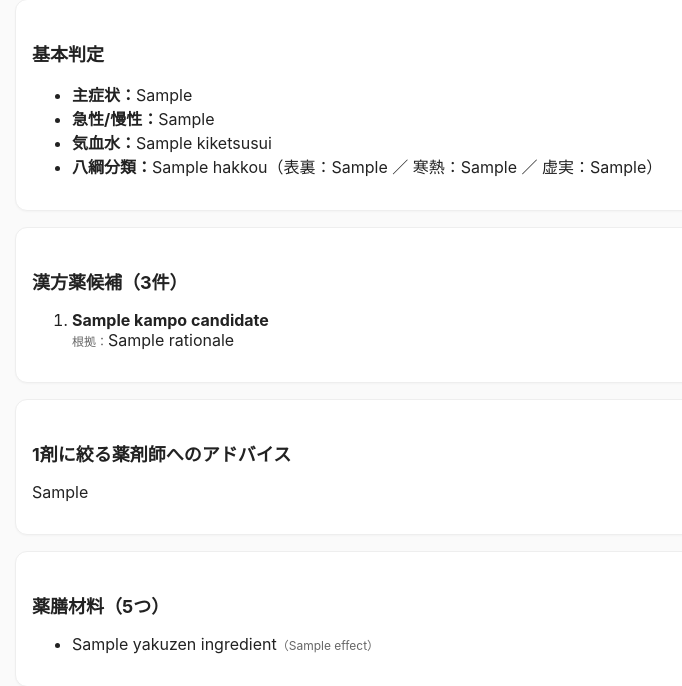
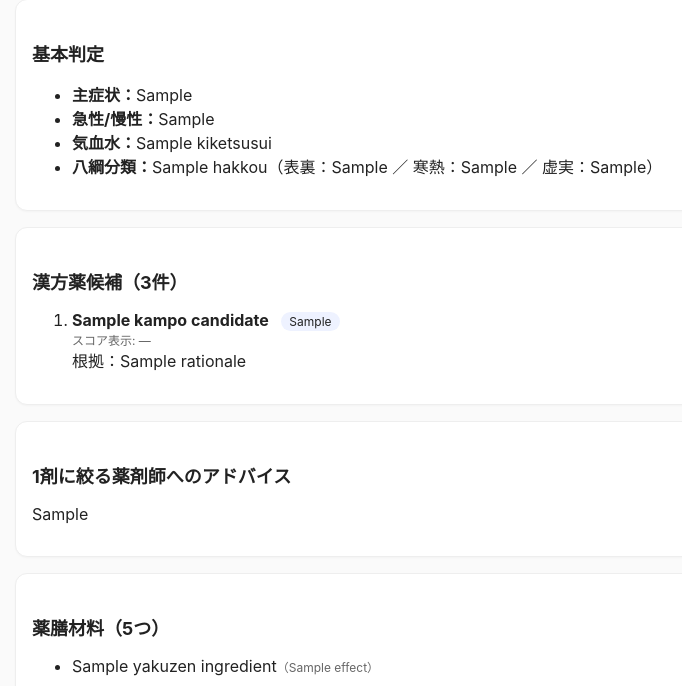
Before and after one commit to hamaatsu/kanpo_render_app, a Flask app: template templates/detail.html in a window 1280 px wide. Shown: the part 231-917 px from the top of the page, without its empty margins (191-873 px from the left). Run offline with Flask 3, Linux system fonts and the light colour scheme; the template is opened without the code that fills it: most values are stand-ins (such as "Sample title", 1, 10 or a date in 2020).

Commit message:
Add files via upload

```diff
--- a/static/style.css
+++ b/static/style.css
@@ -1 +1,10 @@
 *{box-sizing:border-box}body{font-family:-apple-system,BlinkMacSystemFont,"Hiragino Kaku Gothic ProN",Meiryo,Arial,sans-serif;margin:0;background:#fafafa;color:#222}header{padding:20px 16px;background:#fff;border-bottom:1px solid #eee}h1{margin:0;font-size:22px}h2{font-size:18px;margin:24px 0 8px}main{max-width:900px;margin:0 auto;padding:16px}section{background:#fff;border:1px solid #eee;border-radius:12px;padding:16px;margin-bottom:16px;box-shadow:0 1px 2px rgba(0,0,0,.03)}label{display:block;margin:8px 0}input[type=text],input[type=number],textarea,select{width:100%;padding:8px;border:1px solid #ddd;border-radius:8px;background:#fff}textarea{resize:vertical}.sub{color:#555}.actions{margin:24px 0;text-align:right}.actions button,.btn{background:#2b7cff;color:#fff;border:none;border-radius:10px;padding:10px 16px;font-size:14px;text-decoration:none;display:inline-block}.btn:hover,.actions button:hover{opacity:.9}.small{color:#666;font-size:12px}.grid2{display:grid;grid-template-columns:repeat(auto-fit,minmax(220px,1fr));gap:8px}.flash{list-style:none;padding:0}.flash li{padding:8px 10px;margin:8px 0;border-radius:8px}.flash li.warning{background:#fff6e5}.flash li.danger{background:#ffe5e5}.warn{color:#b30000}
+.badge{
+  display:inline-block;
+  margin-left:8px;
+  padding:2px 8px;
+  border-radius:999px;
+  font-size:12px;
+  background:#eef2ff;
+}
+.badge-muted{ background:#eee; }
--- a/templates/detail.html
+++ b/templates/detail.html
@@ -45,8 +45,25 @@
   <ol>
     {% for k in result.kampo_candidates %}
     <li>
-            <strong>{{ k.name }}</strong><br>
-            <span class="small">根拠：</span>{{ k.rationale }}
+      <div>
+        <strong>{{ k.name }}</strong>
+        {% if k.priority_basis %}
+          <span class="badge">{{ k.priority_basis }}</span>
+        {% else %}
+          <span class="badge badge-muted">優先区分なし</span>
+        {% endif %}
+      </div>
+      <div class="small">
+        {% if k.scores %}
+          総合点: {{ "%.2f"|format(k.scores.total) if "total" in k.scores else "—" }}
+          ／ 症状適合: {{ "%.2f"|format(k.scores.symptom_fit) if "symptom_fit" in k.scores else "—" }}
+          ／ 証適合: {{ "%.2f"|format(k.scores.constitution_fit) if "constitution_fit" in k.scores else "—" }}
+          ／ 安全性: {{ "%.2f"|format(k.scores.safety) if "safety" in k.scores else "—" }}
+        {% else %}
+          スコア表示: —
+        {% endif %}
+      </div>
+      <div>根拠：{{ k.rationale }}</div>
     </li>
     {% endfor %}
   </ol>
```
Also changed, not shown: requirements.txt (line endings or trailing spaces). Lines whose indentation alone changed are shown as unchanged.
